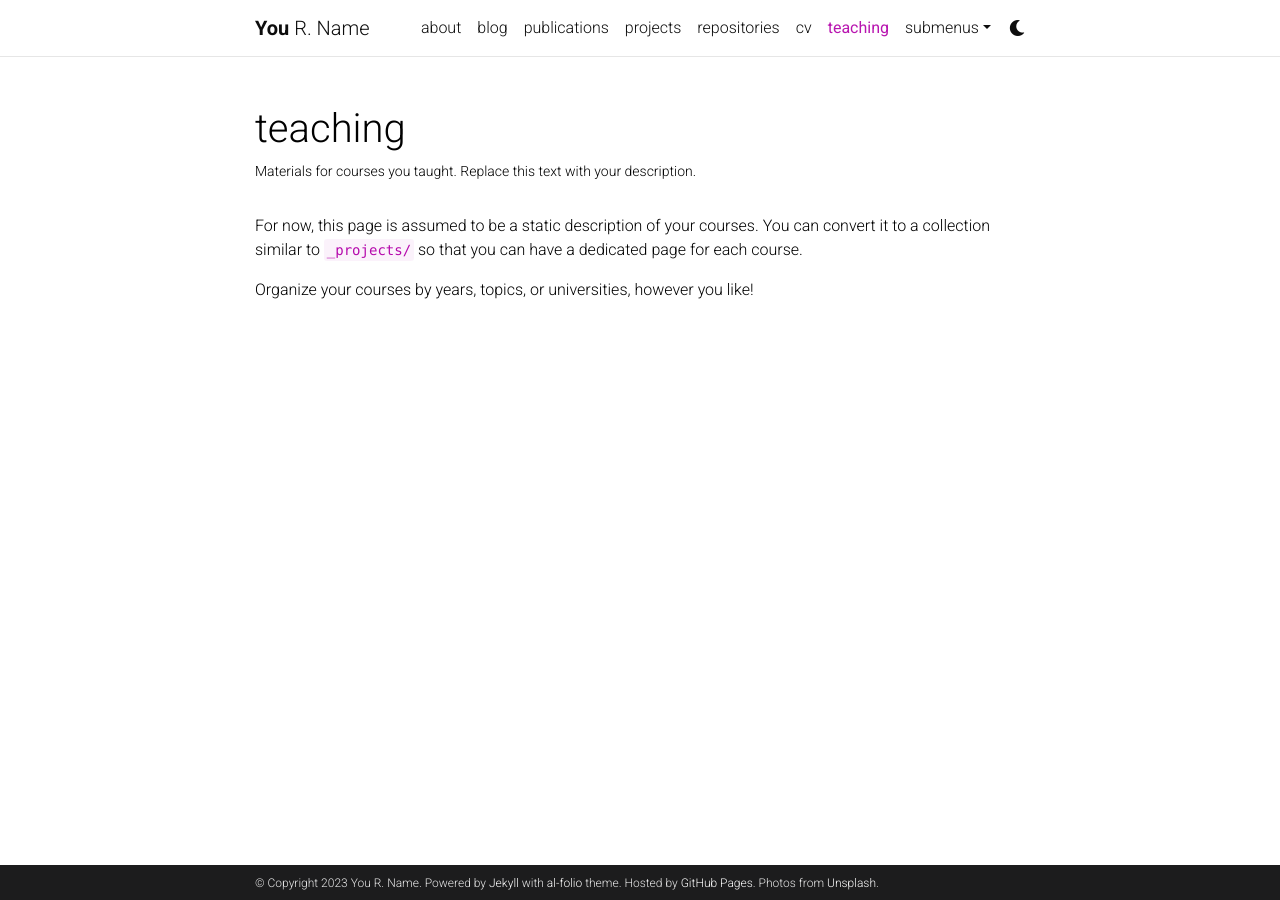
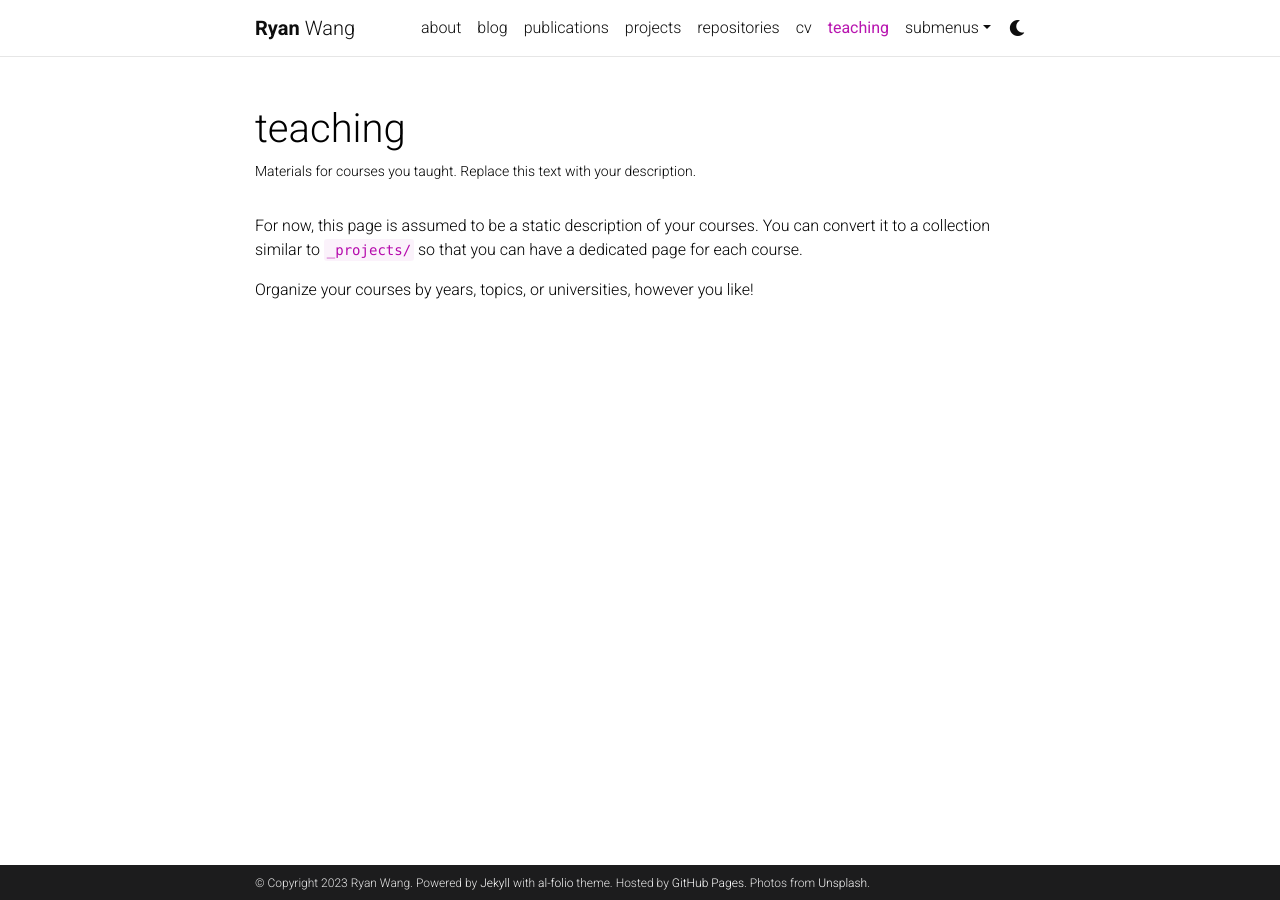
Before and after one commit to SausageMuffins/SausageMuffins.github.io, a Jekyll site: the page built from _pages/teaching.md, in a window 1280 px wide. Built offline with Jekyll 4.4.1, drawn with Linux system fonts in a browser that asks for light colours; comment, search, counter and statistics services are not loaded; a style sheet for code colours, icons or effects is not loaded.

```diff
--- a/_config.yml
+++ b/_config.yml
@@ -3,10 +3,10 @@
 # -----------------------------------------------------------------------------
 
 title: blank # the website title (if blank, full name will be used instead)
-first_name: You
-middle_name: R.
-last_name: Name
-email: you@example.com
+first_name: Ryan
+middle_name:
+last_name: Wang
+email: rwang9098@gmail.com
 description: > # the ">" symbol means to ignore newlines until "footer_text:"
   A simple, whitespace theme for academics. Based on [*folio](https://github.com/bogoli/-folio) design.
 footer_text: >
@@ -18,8 +18,8 @@ keywords: jekyll, jekyll-theme, academic-website, portfolio-website  # add your
 lang: en # the language of your site (for example: en, fr, cn, ru, etc.)
 icon: ⚛️  # the emoji used as the favicon (alternatively, provide image name in /assets/img/)
 
-url: https://alshedivat.github.io # the base hostname & protocol for your site
-baseurl: /al-folio # the subpath of your site, e.g. /blog/
+url: https://SausageMuffins.github.io # the base hostname & protocol for your site
+baseurl: # the subpath of your site, e.g. /blog/
 last_updated: false # set to true if you want to display last updated in the footer
 impressum_path:  # set to path to include impressum link in the footer, use the same path as permalink in a page, helps to conform with EU GDPR
 
```
Also changed, not shown: _pages/about.md (+1 -0 lines).
